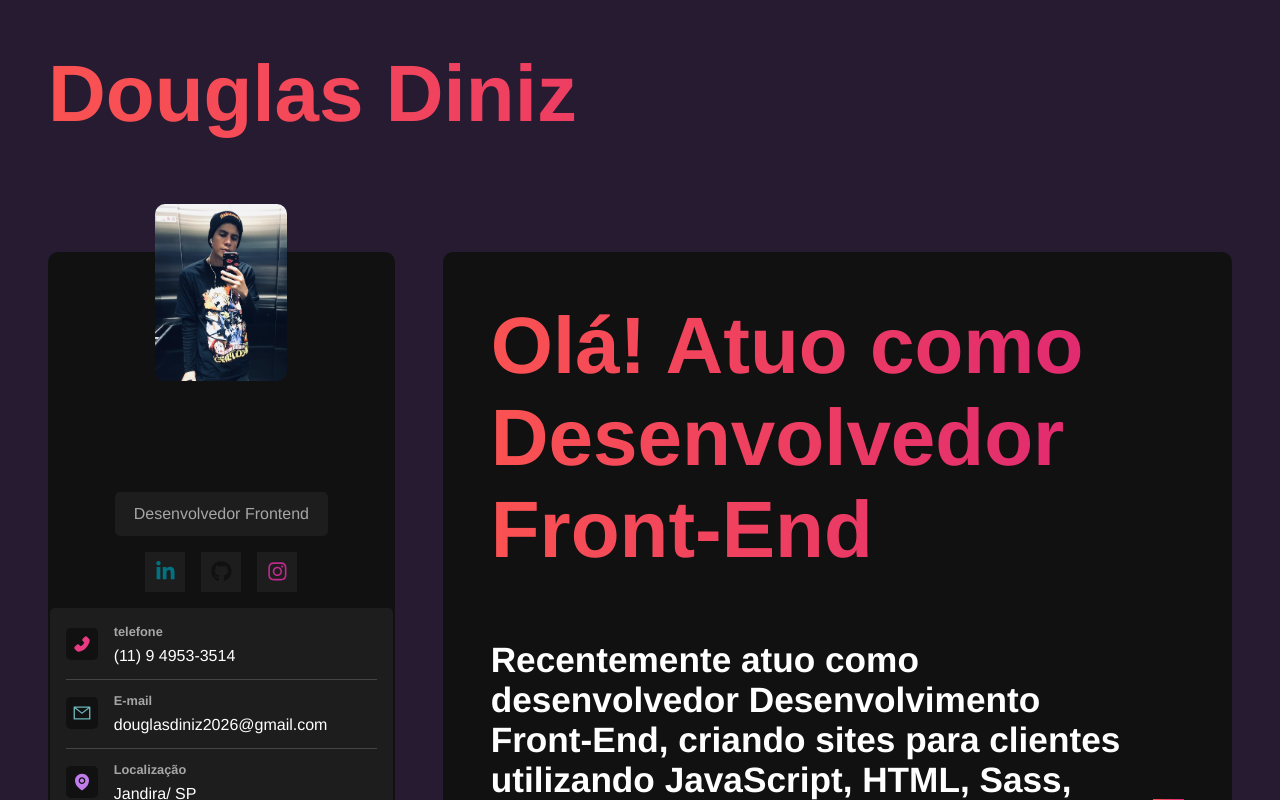
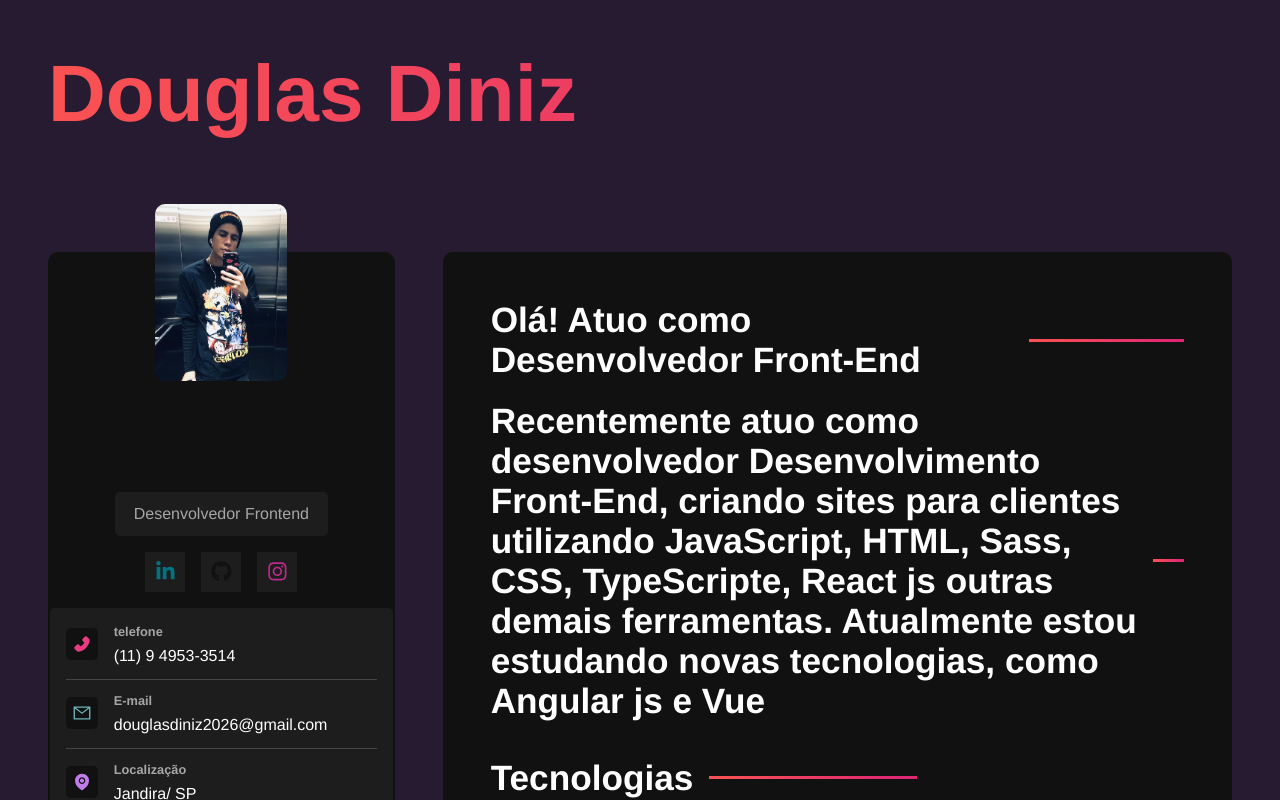
Before and after one commit to DouglasDiniz12/Portfolio, a React (Vite) app: page / in a window 1280 px wide. Shown: the top 800 px of the page. Built offline with nearby package versions, Linux system fonts and the light colour scheme.

Commit message:
mudanca de titulo

```diff
--- a/src/components/AboutContent.jsx
+++ b/src/components/AboutContent.jsx
@@ -3,7 +3,7 @@
 const AboutContent = () => {
   return (
   <section className="about-container">
-    <h1>Olá! Atuo como Desenvolvedor Front-End</h1>
+    <h2>Olá! Atuo como Desenvolvedor Front-End</h2>
     <h2>Recentemente atuo como desenvolvedor Desenvolvimento Front-End,
 criando sites para clientes  utilizando JavaScript, HTML, Sass, CSS, TypeScripte, React js outras
 demais ferramentas. Atualmente estou estudando novas tecnologias, como  Angular js e Vue</h2>
```
